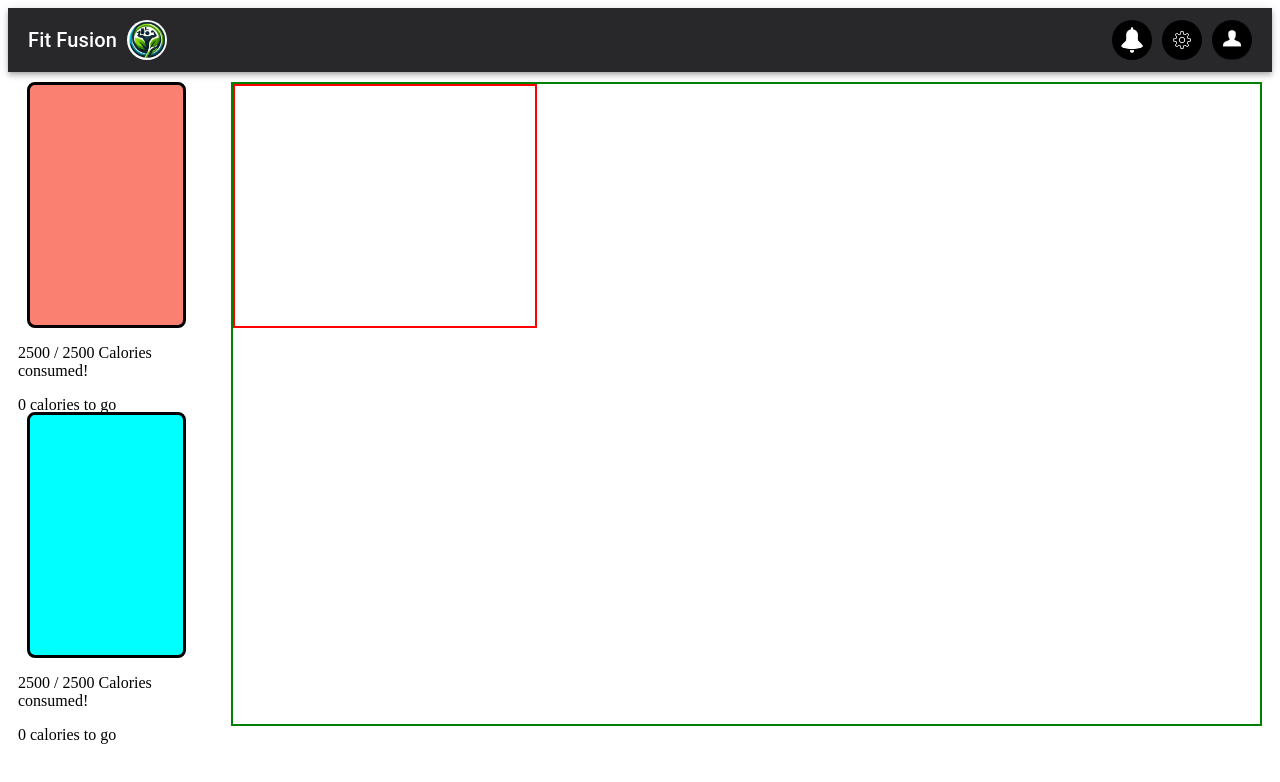
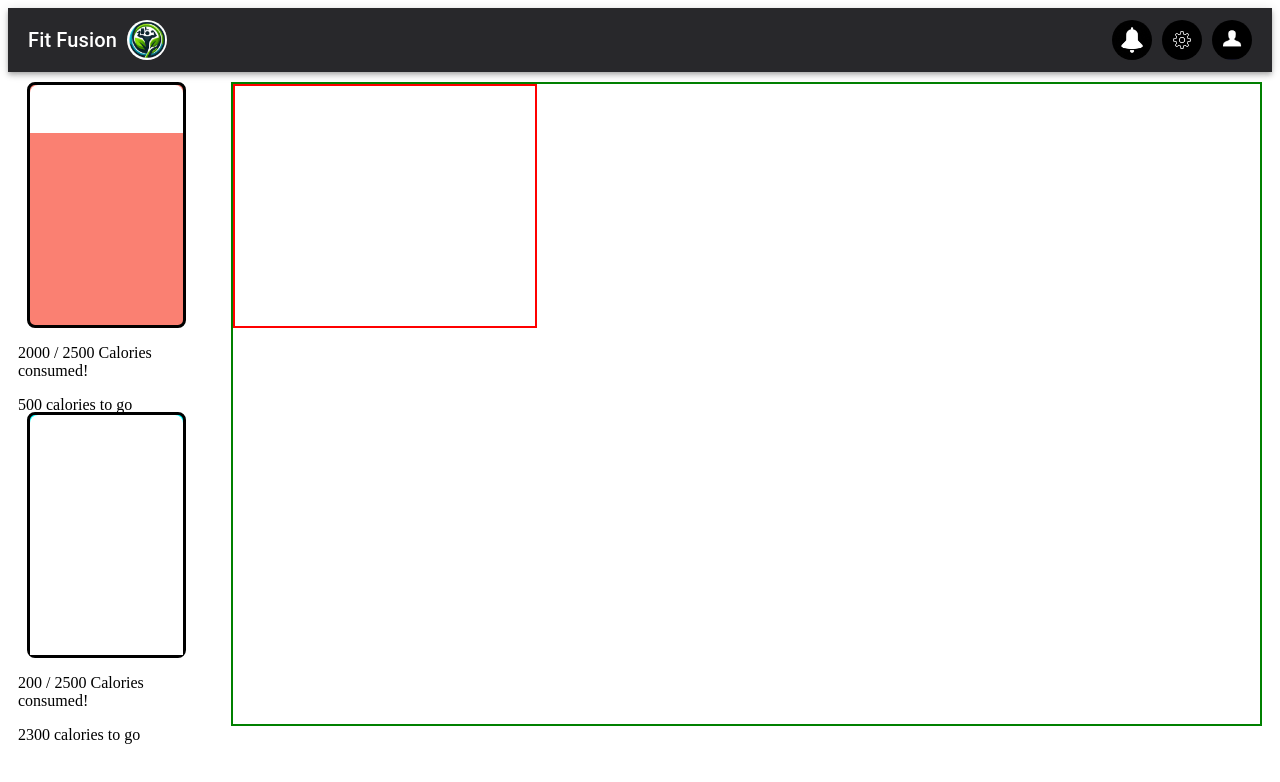
Before and after one commit to Sheel126/FitFusion, a Next.js app in the folder fit-fusion-app/: page /mainPage in a window 1280 px wide. Shown: the top 782 px of the page. Built offline with nearby package versions, Linux system fonts and the light colour scheme.

Commit message:
updated userage to add navbar

```diff
--- a/fit-fusion-app/src/pages/UserPage.jsx
+++ b/fit-fusion-app/src/pages/UserPage.jsx
@@ -9,9 +9,12 @@ import Radio from '@mui/material/Radio';
 import RadioGroup from '@mui/material/RadioGroup';
 import TextField from '@mui/material/TextField';
 import Typography from '@mui/material/Typography';
+import NavBar from '@/components/NavBar';
 
 const UserPage = () => {
     return (
+        <>
+        <NavBar />
         <Container component="main" maxwidth="xs">
             <Box sx={{
                     marginTop: 8,
@@ -95,6 +98,7 @@ const UserPage = () => {
                 </Box>
             </Box>
         </Container>
+        </>
     )
 }
 
--- a/fit-fusion-app/src/pages/mainPage.js
+++ b/fit-fusion-app/src/pages/mainPage.js
@@ -31,7 +31,7 @@ export default function mainPage() {
                 alignItems: 'top',
                 height: '40vh',
                 margin: '10px'}}>
-                  <FitnessBox calories={2500} totalCalories={2500}/>
+                  <FitnessBox calories={2000} totalCalories={2500}/>
               </Box>
               <Box sx={{
                 display: 'flex',
@@ -39,7 +39,7 @@ export default function mainPage() {
                 alignItems: 'top',
                 height: '40vh',
                 margin: '10px'}}>
-                  <WaterBox totalWater={2500} consumedWater={2500}/>
+                  <WaterBox totalWater={2500} consumedWater={200}/>
               </Box>
 
 
```
